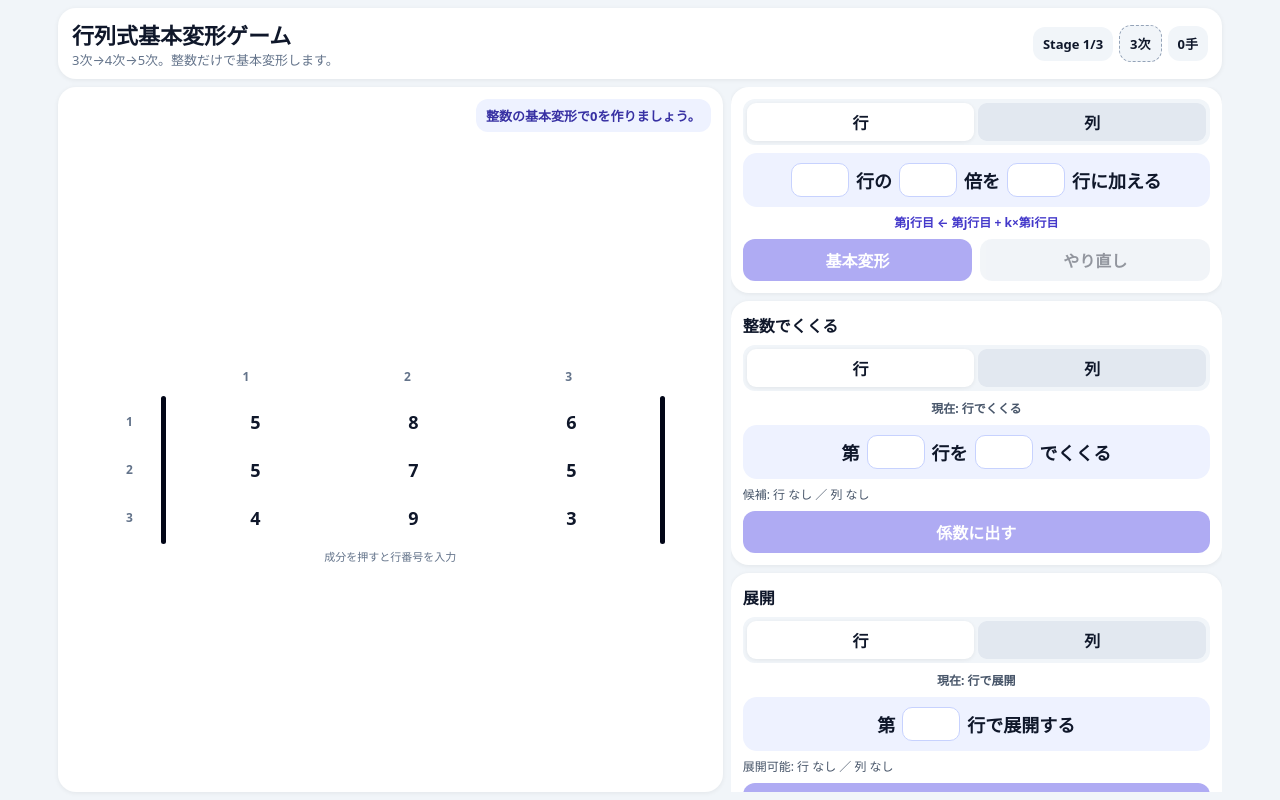
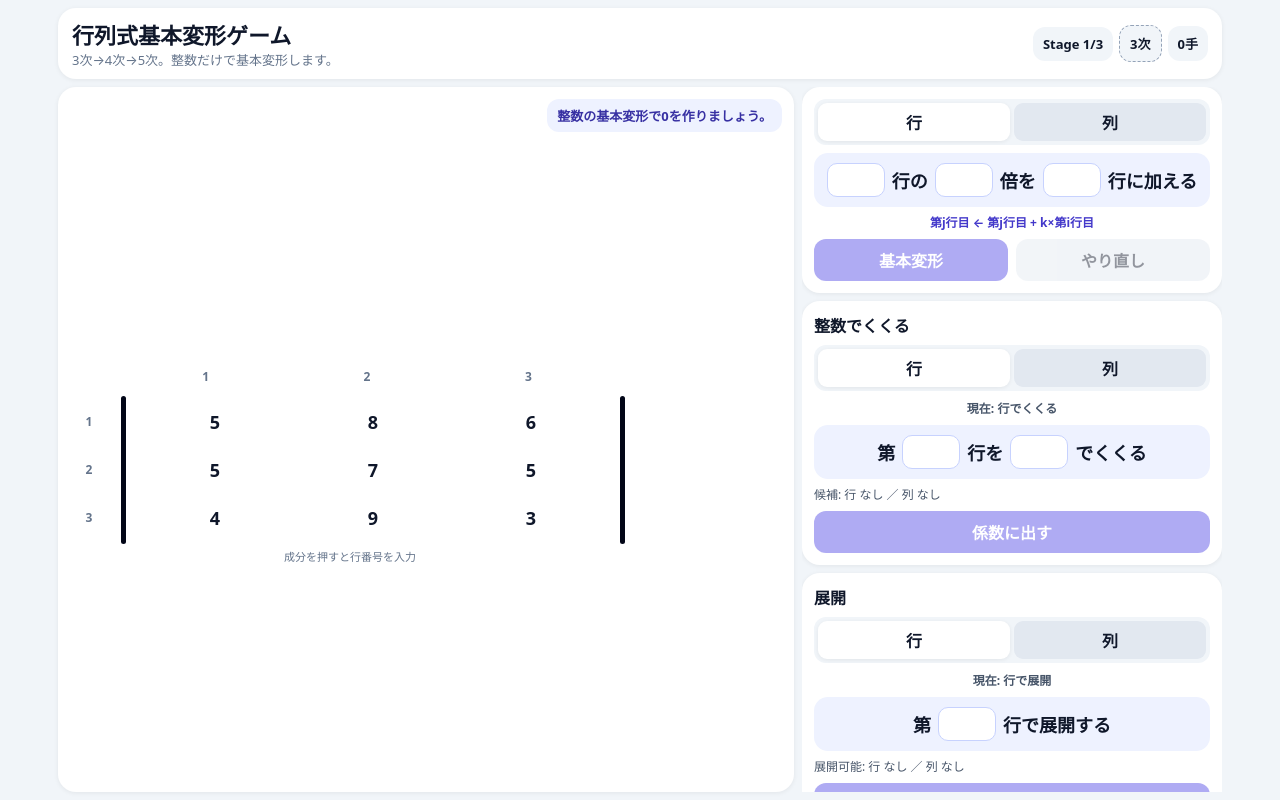
Before and after one commit to poohphd-kit/determinant-game, a React (Vite) app: page / in a window 1280 px wide. Built offline with nearby package versions, Linux system fonts and the light colour scheme.

Commit message:
Update styles.css

```diff
--- a/src/styles.css
+++ b/src/styles.css
@@ -12,14 +12,14 @@ header p { color: #64748b; font-size: 13px; }
 .stats span { background: #f1f5f9; padding: 8px 10px; border-radius: 12px; font-weight: 800; font-size: 13px; }
 .stats .debug-size { cursor: pointer; user-select: none; border: 1px dashed #94a3b8; }
 .stats .debug-size:hover { background: #e0e7ff; }
-main { min-height: 0; flex: 1; display: grid; grid-template-columns: 1.15fr .85fr; gap: 8px; }
+main { min-height: 0; flex: 1; display: grid; grid-template-columns: minmax(0, 1fr) minmax(300px, 420px); gap: 8px; }
 .board, .panel > section { background: white; border-radius: 18px; box-shadow: 0 1px 5px #0001; }
-.board { min-height: 0; padding: 12px; display: flex; flex-direction: column; gap: 10px; }
+.board { min-height: 0; padding: 12px; display: flex; flex-direction: column; gap: 10px; overflow: auto; }
 .message { align-self: flex-end; background: #eef2ff; color: #3730a3; padding: 7px 10px; border-radius: 12px; font-weight: 700; font-size: 13px; }
-.det-wrap { min-height: 0; flex: 1; display: flex; align-items: center; justify-content: center; gap: 8px; width: 100%; }
+.det-wrap { min-height: 0; flex: 1; display: flex; align-items: center; justify-content: flex-start; gap: 8px; width: max-content; min-width: 100%; }
 .coef { display: flex; align-items: center; gap: 4px; font-size: 34px; font-weight: 900; }
 .coef span { font-size: 26px; }
-.matrix-block { width: min(100%, 560px); }
+.matrix-block { width: max-content; min-width: min(100%, 560px); }
 .col-heads { display: grid; gap: 6px; padding: 0 24px 2px 58px; }
 .col-heads button, .row-heads button { border: 0; background: transparent; color: #64748b; font-size: 12px; font-weight: 900; border-radius: 8px; }
 .col-heads button:hover, .row-heads button:hover { background: #e0e7ff; color: #3730a3; }
@@ -31,7 +31,7 @@ main { min-height: 0; flex: 1; display: grid; grid-template-columns: 1.15fr .85f
 .det-bars:before { left: 5px; }
 .det-bars:after { right: 5px; }
 .cells { display: grid; gap: 4px 8px; }
-.cell { height: 44px; border: 0; background: transparent; border-radius: 8px; position: relative; display: flex; align-items: center; justify-content: center; font-weight: 850; font-size: 18px; font-variant-numeric: tabular-nums; }
+.cell { min-width: 120px; height: 44px; border: 0; background: transparent; border-radius: 8px; position: relative; display: flex; align-items: center; justify-content: center; font-weight: 850; font-size: 18px; font-variant-numeric: tabular-nums; }
 .cell:hover { background: #eef2ff; }
 .cell small { position: absolute; left: 2px; top: 0; color: #94a3b8; font-size: 11px; font-weight: 900; }
 .cell b { position: absolute; right: -6px; top: -8px; animation: pop 1.2s ease-out both; }
@@ -79,7 +79,7 @@ button { border: 0; border-radius: 12px; padding: 9px 12px; font-weight: 850; ba
   h1 { font-size: 18px; }
   .stats { flex-direction: column; align-items: stretch; }
   .coef { font-size: 26px; }
-  .cell { height: 38px; font-size: 15px; }
+  .cell { min-width: 88px; height: 38px; font-size: 15px; }
   .row-heads button { height: 38px; }
   .sentence { font-size: 16px; }
   .sentence input { width: 64px; min-height: 40px; }
@@ -93,5 +93,5 @@ button { border: 0; border-radius: 12px; padding: 9px 12px; font-weight: 850; ba
   .card { padding: 10px; }
   .col-heads { padding: 0 16px 2px 50px; }
   .det-bars { padding: 4px 16px; }
-  .cell { font-size: 14px; height: 34px; }
+  .cell { min-width: 72px; font-size: 14px; height: 34px; }
 }
```
